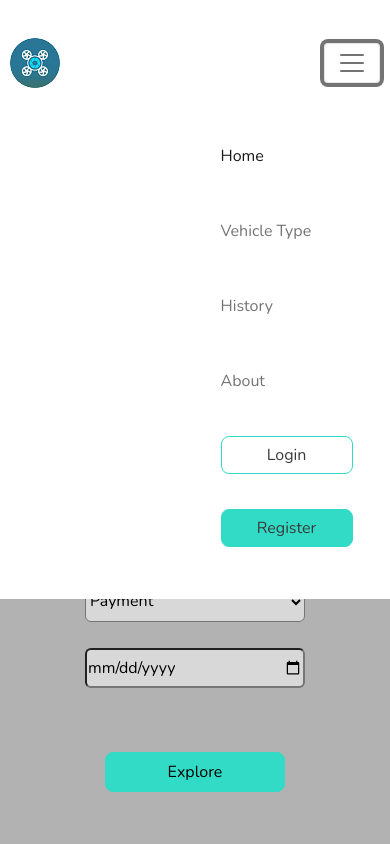
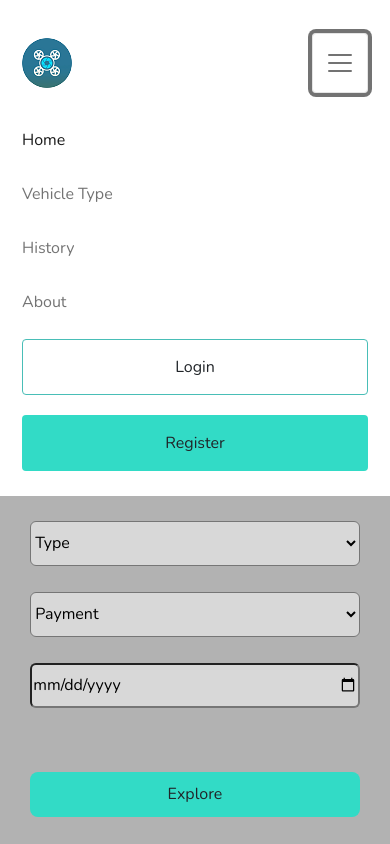
Before and after one commit to rintosaputro/fw5-responsive-website, a website: page index.html in a window 390 px wide. Both pictures are taken after a click on the button 352 px from the left and 63 px from the top of the page. Shown: the top 844 px of the page. Drawn offline with nearby package versions, Linux system fonts and the light colour scheme.

Commit message:
fix: responsive navbar and better accesbility

```diff
--- a/assets/styles.css
+++ b/assets/styles.css
@@ -3,44 +3,39 @@ body {
   margin: 0;
   padding: 0;
 }
-nav {
-  height: 150px;
+nav.navbar {
+  height: 100px;
+  justify-content: center;
+}
+.main-nav {
+  display: flex;
+  justify-content: end;
+}
+nav .nav-fluid {
+  justify-content: center !important;
 }
 nav .navigation {
-  padding: 0 50px;
   display: flex;
-  justify-content: flex-end;
+  justify-content: space-between;
 }
-nav.navbar .navigation .navbar-brand {
-  width: 41px;
+.btn-green,
+.btn-outline {
+  width: 120px;
 }
-nav.navbar .navigation ul li a {
-  color: #393939;
-  margin: 17.5px;
-  font-family: 'Nunito', sans-serif;
+.btn-outline {
+  border: 1px solid #49BEB7;
 }
-nav.navbar .navigation ul li .btn-nav {
-  border-radius: 8px;
-  width: 132px;
-}
-nav.navbar .navigation ul li .btn-login {
-  border: 1px solid #32DBC6;
-}
-nav.navbar .navigation ul li .btn-login:hover {
+.btn-green {
   background-color: #32DBC6;
 }
-.btn-warning {
-  background-color: #32DBC6 !important;
-  border: 1px solid #32DBC6;
-}
-.btn-warning:hover {
-  background-color: #EBEFD0 !important;
-  border: 1px solid #32DBC6;
+.btn-green:hover,
+.btn-outline:hover {
+  background-color: #EBEFD0;
+  color: #32DBC6;
 }
 
-
 header.header-homepage {
-  margin-top: 150px;
+  margin-top: 100px;
   background-image: url(./images/homepage.png);
   background-repeat: no-repeat;
   background-size: cover;
@@ -82,6 +77,9 @@ header .opacity .btn {
   height: 52px;
   margin-top: 51px;
   margin-bottom: 119px;
+}
+.date-section {
+  width: 100%;
 }
 
 /* section */
@@ -175,10 +173,42 @@ section.testimoni .profile .next-prev .btn  {
     height: 95px;
   }
   nav .navigation {
+    flex-wrap: wrap;
     margin: 15px 0 !important;
+  }
+  .navbar-nav li a {
+    padding: 15px 0;
+  }
+  .main-nav {
+    width: 100%;
+    padding-top: 20px;
+    display: flex;
+    flex-direction: column;
+    align-items: flex-start;
+  }
+  .button-section {
+    display: flex;
+    flex-direction: column;
+    margin-top: 10px;
+  }
+  .navbar-nav,
+  .button-section,
+  .btn-green,
+  .btn-outline {
+    width: 100%;
+  }
+  nav .btn-outline,
+  nav .btn-green {
+    padding: 15px;
+  }
+  .btn-outline {
+    margin-bottom: 20px;
   }
 }
 @media all and (max-width: 650px) {
+  nav .container-fluid {
+    justify-content: center !important;
+  }
   header .container {
     text-align: center;
   }
@@ -195,12 +225,14 @@ section.testimoni .profile .next-prev .btn  {
     margin-top: 100px;
   }
   header .option-form {
-    height: 40px;
+    width: 90%;
+    height: 45px;
     margin: 13px 0;
     margin-right: 0;
   }
   header .opacity .btn {
-    height: 40px;
+    width: 90%;
+    height: 45px;
   }
   .destination h2 {
     font-size: 26px;
--- a/index.html
+++ b/index.html
@@ -20,34 +20,34 @@
 </head>
 <body>
   <nav class="navbar navbar-expand-lg navbar-light bg-white fixed-top">
-    <div class="container-fluid bg-white navigation">
+    <div class="container-fluid bg-white nav-fluid">
+      <div class="container navigation">
         <a href="index.html" class="navbar-brand">
           <img src="./assets/images/logo.png" alt="Logo">
         </a>
-      <button class="navbar-toggler" type="button" data-bs-toggle="collapse" data-bs-target="#navbarNav">
+        <button class="navbar-toggler" type="button" data-bs-toggle="collapse" data-bs-target="#navbarNav" aria-label="navbar">
           <span class="navbar-toggler-icon"></span>
         </button>
-      <div class="collapse navbar-collapse navigation" id="navbarNav">
-        <ul class="navbar-nav">
+        <div class="collapse navbar-collapse main-nav" id="navbarNav">
+          <ul class="navbar-nav me-xl-5">
             <li class="nav-item">
               <a class="nav-link active" href="/index.html">Home</a>
             </li>
-          <li class="nav-item">
-            <a class="nav-link" href="/vehicle-type.html">Vehicle Type</a>
+            <li class="nav-item mx-xl-3">
+              <a class="nav-link" href="vehicle-type.html">Vehicle Type</a>
             </li>
-          <li class="nav-item">
+            <li class="nav-item me-xl-3">
               <a class="nav-link" href="history.html">History</a>
             </li>
             <li class="nav-item">
               <a class="nav-link" href="#">About</a>
             </li>
-          <li>
-            <a href="./login.html" class="btn btn-outline-warning btn-nav btn-login">Login</a>
-          </li>
-          <li>
-            <a href="signup.html" class="btn btn-warning btn-nav btn-register">Register</a>
-          </li>
           </ul>
+          <div class="button-section ms-lg-5">
+            <a href="./login.html" class="me-lg-4 btn btn-outline">Login</a>
+            <a href="signup.html" class="btn btn-green">Register</a>
+          </div>
+        </div>
       </div>
     </div>
   </nav>
@@ -81,10 +81,12 @@
               </select>
             </div>
             <div class="col-sm-6">
-              <input type="date" class="option-form">
+              <label for="date" class="date-section">
+                <input type="date" class="option-form" id="date">
+              </label>
             </div>
           </div>
-          <button class="btn btn-warning">Explore</button>
+          <button class="btn btn-green" aria-label="explore">Explore</button>
         </form>
       </div>
     </div>
@@ -159,8 +161,8 @@
           <div class="image">
             <img src="./assets/images/user-homepage.png" alt="Edward">
             <div class="ms-auto next-prev">
-              <button class="btn disabled next"><i class="fa-solid fa-angle-left"></i></button>
-              <button class="btn prev"><i class="fa-solid fa-angle-right"></i></button>
+              <button class="btn disabled next" aria-label="next"><i class="fa-solid fa-angle-left"></i></button>
+              <button class="btn prev" aria-label="previous"><i class="fa-solid fa-angle-right"></i></button>
             </div>
           </div>
         </div>
```
Lines whose indentation alone changed are shown as unchanged.
